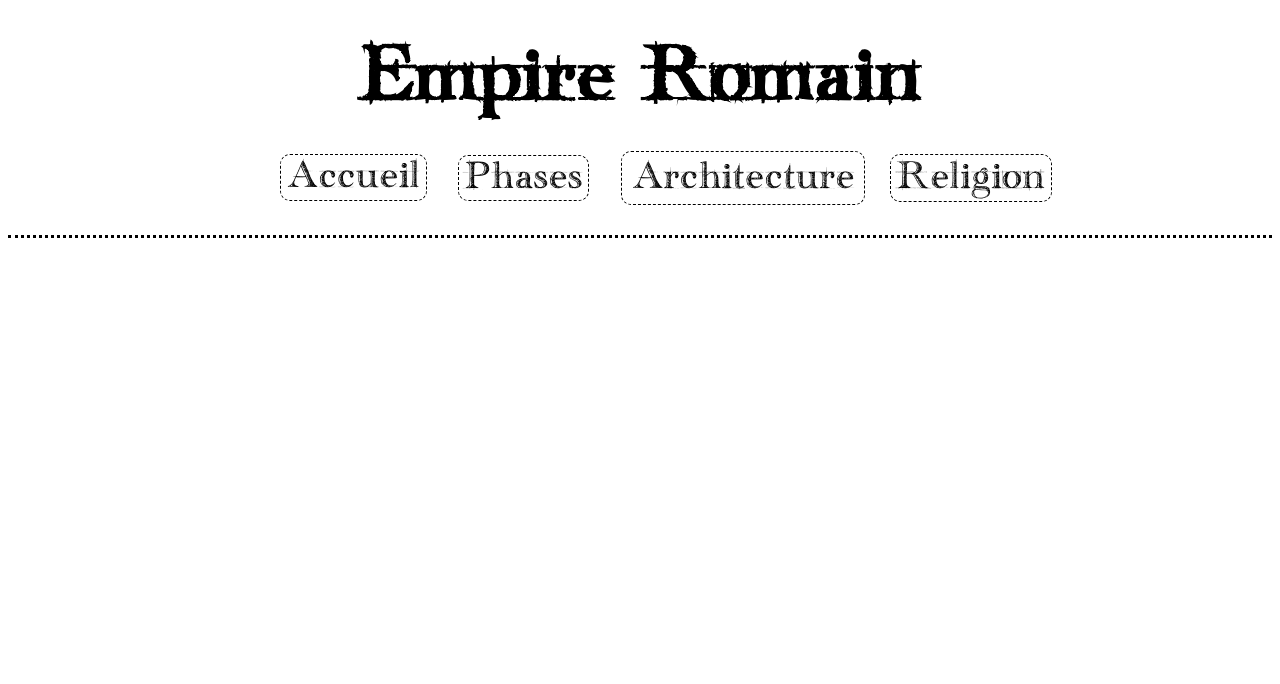
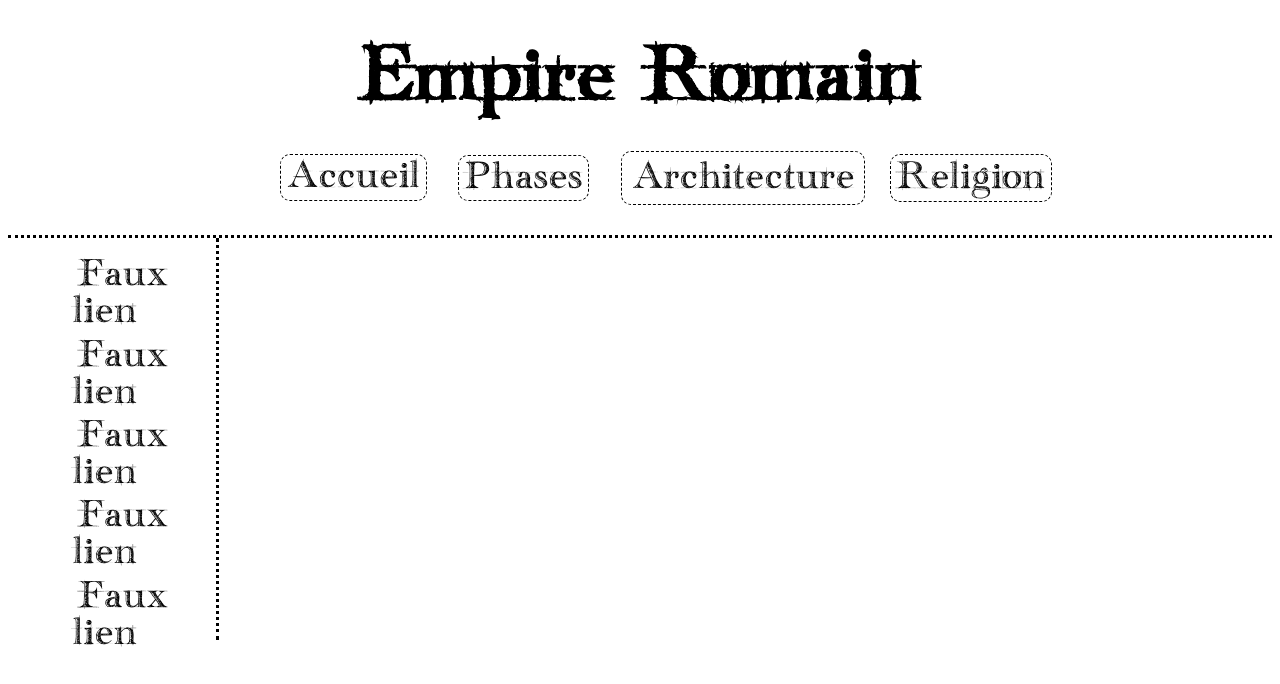
Before and after one commit to Baloo54/Empire_Romain, a plain HTML site: page index.html in a window 1280 px wide. Drawn offline with Linux system fonts and the light colour scheme.

Commit message:
ajout de navbar.css dans fichierCss et modification de index.html

```diff
--- a/fichierCss/header.css
+++ b/fichierCss/header.css
@@ -2,6 +2,8 @@
     font-family: 'handwriting-draft_free-version';
     src: url(../font/handwriting-draft_free-version.ttf);
 }
+
+
 header{
     display: block;
     height: 15%;
@@ -9,6 +11,8 @@ header{
     margin-top: 2%;
     border-bottom: dotted black 3px;
 }
+
+
 header ul{
     display: flex;
     flex-direction: row;
--- /dev/null
+++ b/fichierCss/navbar.css
@@ -0,0 +1,36 @@
+@font-face {
+    font-family: 'handwriting-draft_free-version';
+    src: url(../font/handwriting-draft_free-version.ttf);
+}
+
+
+
+
+div {
+    display: grid;
+    grid-template-columns: 15% 75%;
+    margin-left: 2%;
+}
+
+nav {
+    grid-column-start: 1;
+    border-right: dotted black 3px;
+    position: sticky;
+
+}
+
+nav ul {
+    display: flex;
+    height: 100%;
+    flex-direction: column;
+    justify-content: space-around;
+    list-style-type: none;
+}
+
+nav a {
+    color: black;
+    font-size: 2em;
+    text-decoration: none;
+    padding: 4%;
+    font-family: 'handwriting-draft_free-version';
+}
--- a/index.html
+++ b/index.html
@@ -4,6 +4,7 @@
     <meta charset="UTF-8">
     <meta name="viewport" content="width=device-width, initial-scale=1.0">
     <link rel="stylesheet" href="fichierCss/header.css">
+    <link rel="stylesheet" type="text/css" href="fichierCss/navbar.css">
     <title>accueil</title>
 </head>
 <body>
@@ -15,6 +16,21 @@
             <li><a href="pages/rubrique2.html">Architecture</a></li>
             <li><a href="pages/rubrique3.html">Religion</a></li>
         </ul>
+
     </header>
+
+    <div>
+        <nav>
+            <ul>
+                <li><a href="index.html">Faux lien</a></li>
+                <li><a href="index.html">Faux lien</a></li>
+                <li><a href="index.html">Faux lien</a></li>
+                <li><a href="index.html">Faux lien</a></li>
+                <li><a href="index.html">Faux lien</a></li>
+            </ul>
+        </nav>
+    </div>
+
+
 </body>
 </html>
```
Also changed, not shown: pages/rubrique2.html (+1 -1 lines).
